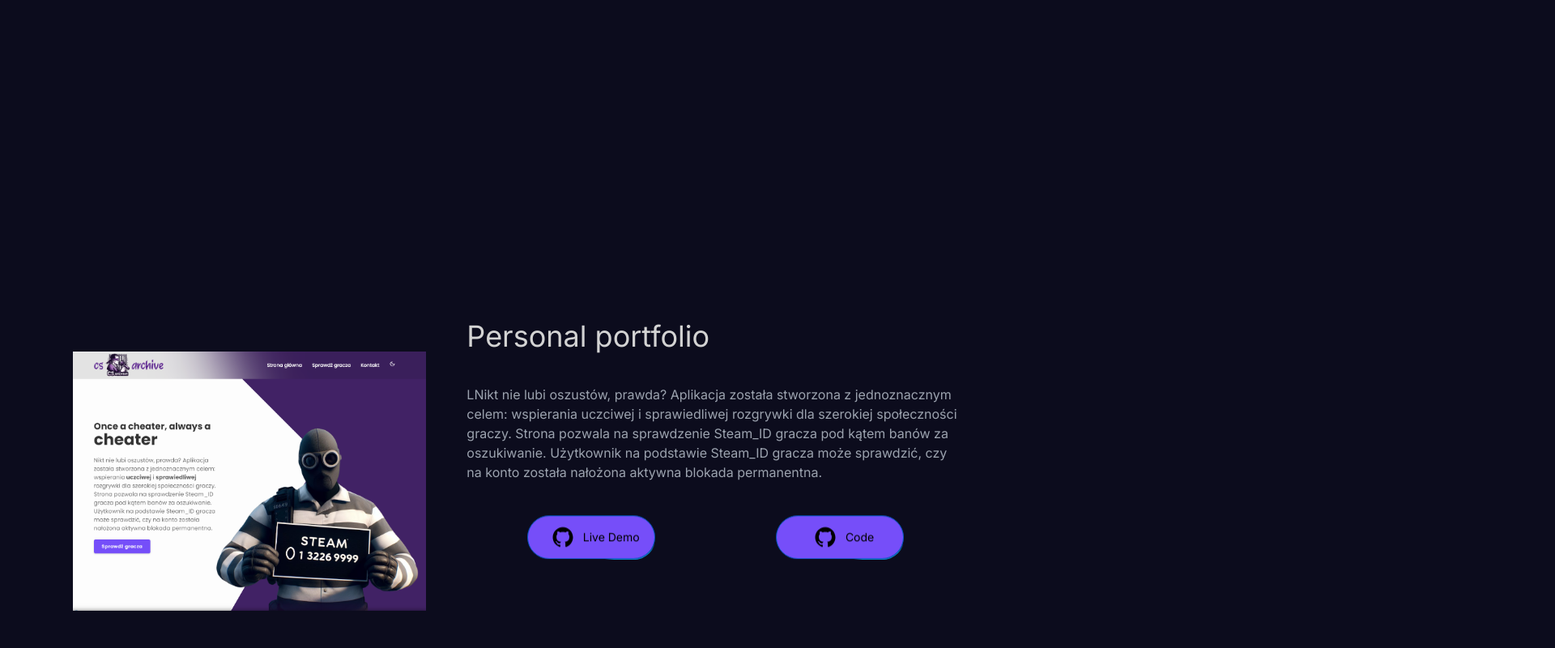
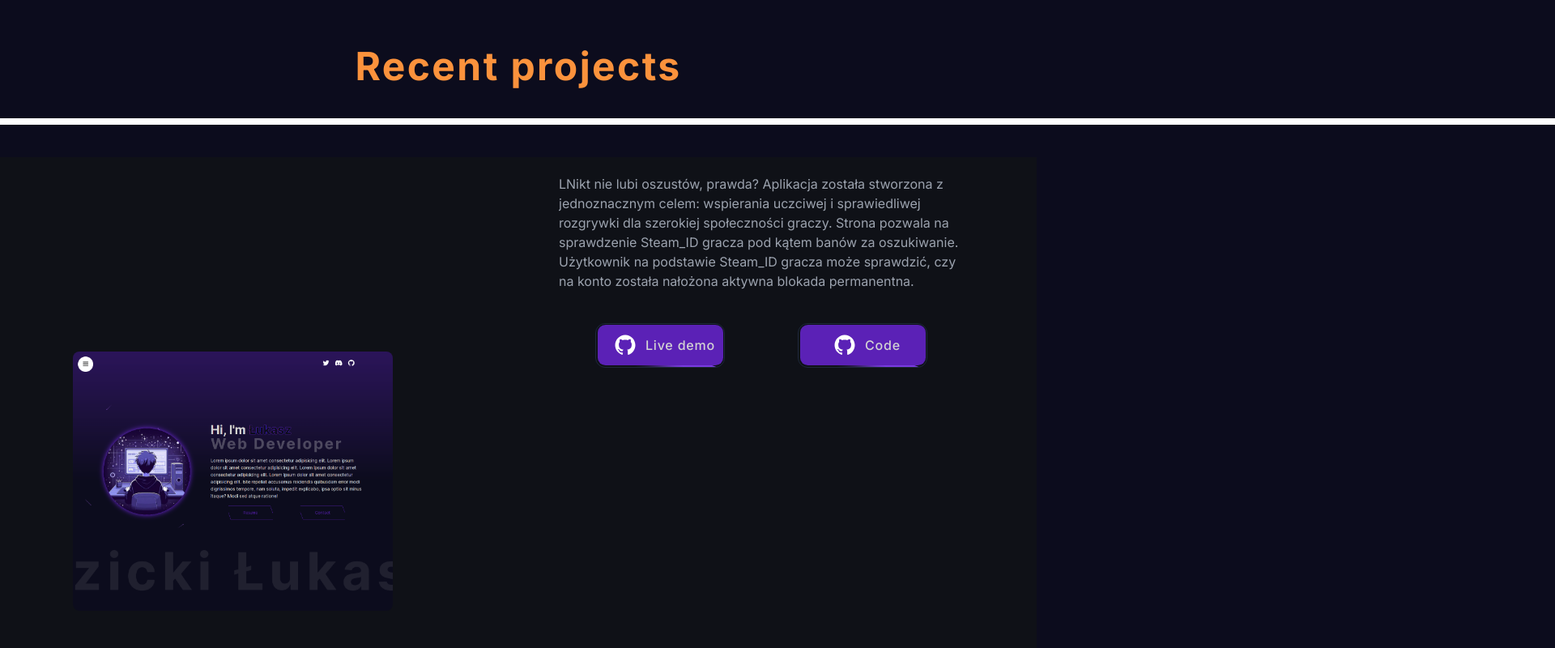
Before and after one commit to sdnn44/portfolio, a Next.js app: page / in a window 1280 px wide. Shown: the part 3840-4640 px from the top of the page at 81% size, 1920 px wide, since content can reach past the window. Built offline with nearby package versions, Linux system fonts and the light colour scheme.

Commit message:
Added moving border, improved code related to project styles

```diff
--- /dev/null
+++ b/app/components/Button/MovingButton.tsx
@@ -0,0 +1,31 @@
+import { cn } from '@/app/utils/cn';
+import React from 'react'
+
+type Props = {}
+
+export default function MovingButton({
+    children,
+    className,
+    borderClassName,
+}: {
+    children: React.ReactNode;
+    className: string;
+    borderClassName: string;
+}) {
+    return (
+        <div className="mx-auto w-40 flex items-center justify-center">
+            <div className="relative z-10 flex w-full cursor-pointer items-center overflow-hidden rounded-xl border border-slate-800 p-[1.5px]">
+                <div className={cn(
+                    "animate-rotate absolute inset-0 h-full w-full rounded-full",
+                    borderClassName
+                )}>
+                </div>
+                <div className={cn(
+                    "relative z-20 flex items-center justify-center w-full rounded-[0.60rem]",
+                    className
+                )}>
+                    {children}</div>
+            </div>
+        </div>
+    )
+}
--- a/app/components/Project/Project.tsx
+++ b/app/components/Project/Project.tsx
@@ -20,6 +20,7 @@ export default function Project() {
     const [activeCard, setActiveCard] = React.useState(0);
 
     const portfolioItems = portfolioProjects.length;
+
     useMotionValueEvent(scrollYProgress, "change", (latest) => {
         const cardsBreakpoints = portfolioProjects.map((_, index) => index / portfolioItems);
         const closestBreakpointIndex = cardsBreakpoints.reduce(
--- a/app/components/Project/ProjectSection.tsx
+++ b/app/components/Project/ProjectSection.tsx
@@ -3,15 +3,19 @@
 import React, { useRef } from 'react';
 import Image from 'next/image';
 import { motion, useMotionValueEvent, useScroll, useSpring, useTransform } from "framer-motion";
-import { Button } from '../ui/moving-border';
 import { SocialIcon } from 'react-social-icons';
 import { DirectionAwareHover } from '../ui/direction-aware-hover';
+import { IconType } from 'react-icons';
+import MovingButton from '../Button/MovingButton';
+
+import { projectStyles } from '../../utils/project-themes';
 
 interface Project {
     id: number;
     title: string;
     img: string;
     description: string;
+    tech: IconType[];
     buttonBackground?: string;
 }
 
@@ -20,24 +24,6 @@ interface SectionProps {
     activeCard: number;
 }
 
-const backgroundColors = [
-    "rgb(12, 12, 29)",
-    "rgb(43, 22, 67)",
-    "rgb(27, 26, 33)",
-    "rgb(15, 17, 23)",
-    // "rgb(43,22,67)",
-    "var(--neutral-900)",
-];
-
-const buttonBackground = [
-    "bg-[#764ef9]",
-    "bg-[#764ef9]",
-    "bg-[#0057be]",
-    "bg-[#6b21a8]",
-    "bg-[#0057be]",
-    "bg-[#6b21a8]",
-];
-
 const ProjectSection = ({ project, activeCard }: SectionProps) => {
     const ref = useRef<HTMLDivElement | any>(null);
 
@@ -45,7 +31,8 @@ const ProjectSection = ({ project, activeCard }: SectionProps) => {
         target: ref,
     });
 
-    console.log(project);
+    const projectStyle = projectStyles[(activeCard) % projectStyles.length];
+    const projectStyleVar = projectStyles[project.id - 1];
 
     const y = useTransform(scrollYProgress, [0, 1], [-300, 300]);
     return (
@@ -54,34 +41,43 @@ const ProjectSection = ({ project, activeCard }: SectionProps) => {
                 initial={{ opacity: 0 }}
                 animate={{
                     opacity: 1,
-                    backgroundColor: backgroundColors[(activeCard) % backgroundColors.length],
+                    backgroundColor: projectStyle.backgroundColors,
                 }}
                 className='flex justify-center items-center w-full h-full overflow-hidden'>
                 <div className="h-full max-w-[1100px] m-auto flex gap-[50px] flex-row items-center justify-center z-0">
-                    <div ref={ref} className="flex h-2/5 z-0">
-                        {/* <DirectionAwareHover imageUrl={`/${project.img}`}>
-                            <h1>{project.title}</h1>
-                        </DirectionAwareHover> */}
-                        <Image src={`/${project.img}`} alt={project.title} width={1249} height={916} className={`z-0 object-cover w-full h-full`} />
+                    <div ref={ref} className="flex h-2/5 w-1/2 z-0">
+                        <DirectionAwareHover imageUrl={`/${project.img}`}>
+                            <div className='space-y-5'>
+                                <h1 className='text-2xl font-bold'>{project.title}</h1>
+                                <div className='flex items-center gap-5'>
+                                    {project.tech.map((Icon, index) => {
+                                        return (
+                                            <Icon
+                                                className='w-7 h-7'
+                                                key={index}
+                                            />
+                                        )
+                                    })}
+                                </div>
+                            </div>
+                        </DirectionAwareHover>
+                        {/* <Image src={`/${project.img}`} alt={project.title} width={1249} height={916} className={`z-0 object-cover w-full h-full`} /> */}
                     </div>
                     <motion.div style={{ y }} className='flex flex-1 flex-col gap-[40px] overflow-hidden'>
-                        <h2 className='text-4xl text-bold'>{project.title}</h2>
+                        <div className='flex flex-row items-center gap-2'>
+                            <h2 className={`text-4xl text-bold underline underline-offset-4 ${projectStyleVar.underlineColors}`}>{project.title}</h2>
+                            <span className={`text-4xl text-bold ${projectStyleVar.closeTag}`}>{'/>'}</span>
+                        </div>
                         <p className='text-md text-gray-400'>{project.description}</p>
                         <div className='flex justify-around'>
-                            <Button
-                                borderRadius="1.75rem"
-                                className={`${buttonBackground[project.id - 1]} text-black border-[#0057be]`}
-                            >
-                                <SocialIcon url="https://github.com" fgColor='black' bgColor='transparent' />
-                                Live Demo
-                            </Button>
-                            <Button
-                                borderRadius="1.75rem"
-                                className={`${buttonBackground[project.id - 1]} text-black border-[#0057be]`}
-                            >
-                                <SocialIcon url="https://github.com" fgColor='black' bgColor='transparent' />
-                                Code
-                            </Button>
+                            <MovingButton className={`${projectStyleVar.buttonBackground} duration-300 ease-in-out ${projectStyleVar.buttonBackgroundHover}`} borderClassName={`${projectStyleVar.border}`}>
+                                <SocialIcon url="https://github.com" fgColor='white' bgColor='transparent' />
+                                <span className='flex tracking-wider font-medium'>Live demo</span>
+                            </MovingButton>
+                            <MovingButton className={`${projectStyleVar.buttonBackground} duration-300 ease-in-out ${projectStyleVar.buttonBackgroundHover}`} borderClassName={`${projectStyleVar.border}`}>
+                                <SocialIcon url="https://github.com" fgColor='white' bgColor='transparent' />
+                                <span className='flex tracking-wider font-medium'>Code</span>
+                            </MovingButton>
                         </div>
                     </motion.div>
                 </div>
--- a/app/components/ui/direction-aware-hover.tsx
+++ b/app/components/ui/direction-aware-hover.tsx
@@ -66,13 +66,13 @@ export const DirectionAwareHover = ({
             onMouseEnter={handleMouseEnter}
             ref={ref}
             className={cn(
-                "md:h-96 w-60 h-60 md:w-96 bg-transparent rounded-lg overflow-hidden group/card relative",
+                "bg-transparent rounded-lg overflow-hidden group/card relative cursor-pointer",
                 className
             )}
         >
             <AnimatePresence mode="wait">
                 <motion.div
-                    className="relative h-full w-full"
+                    className="relative h-full w-full "
                     initial="initial"
                     whileHover={direction}
                     exit="exit"
@@ -80,7 +80,7 @@ export const DirectionAwareHover = ({
                     <motion.div className="group-hover/card:block hidden absolute inset-0 w-full h-full bg-black/40 z-10 transition duration-500" />
                     <motion.div
                         variants={variants}
-                        className="h-full w-full relative bg-gray-50 dark:bg-black"
+                        className="h-full w-full relative bg-gray-50 dark:bg-black "
                         transition={{
                             duration: 0.2,
                             ease: "easeOut",
@@ -89,11 +89,11 @@ export const DirectionAwareHover = ({
                         <Image
                             alt="image"
                             className={cn(
-                                "h-full w-full object-cover scale-[1.15]",
+                                "h-full w-full object-cover",
                                 imageClassName
                             )}
-                            width="1000"
-                            height="1000"
+                            width={2000}
+                            height={2000}
                             src={imageUrl}
                         />
                     </motion.div>
@@ -104,7 +104,7 @@ export const DirectionAwareHover = ({
                             ease: "easeOut",
                         }}
                         className={cn(
-                            "text-white absolute bottom-4 left-4 z-40",
+                            "text-white tracking-wide absolute bottom-4 left-4 z-40",
                             childrenClassName
                         )}
                     >
@@ -126,16 +126,16 @@ const variants = {
         y: 0,
     },
     top: {
-        y: 20,
+        x: -5,
     },
     bottom: {
-        y: -20,
+        x: -5,
     },
     left: {
-        x: 20,
+        x: -5,
     },
     right: {
-        x: -20,
+        x: -5,
     },
 };
 
@@ -151,15 +151,15 @@ const textVariants = {
         opacity: 0,
     },
     top: {
-        y: -20,
+        x: 20,
         opacity: 1,
     },
     bottom: {
-        y: 2,
+        x: 20,
         opacity: 1,
     },
     left: {
-        x: -2,
+        x: 20,
         opacity: 1,
     },
     right: {
--- a/app/components/ui/moving-border.tsx
+++ b/app/components/ui/moving-border.tsx
@@ -32,7 +32,7 @@ export function Button({
     return (
         <Component
             className={cn(
-                "bg-transparent relative text-xl  h-14 w-40 p-[1px] overflow-hidden ",
+                "bg-transparent relative text-xl h-14 w-40 p-[1px] overflow-hidden ",
                 containerClassName
             )}
             style={{
--- /dev/null
+++ b/app/utils/project-themes.js
@@ -0,0 +1,50 @@
+export const projectStyles = [
+    {
+        backgroundColors: "rgb(12, 12, 29)",
+        buttonBackground: "bg-[#5b21b6]",
+        buttonBackgroundHover: "hover:bg-[#471a8f]",
+        underlineColors: "decoration-[#5b21b6]",
+        closeTag: "text-[#5b21b6]",
+        border: "bg-[conic-gradient(#7a3ae1_20deg,transparent_120deg)]",
+    },
+    {
+        backgroundColors: "rgb(43, 22, 67)",
+        buttonBackground: "bg-[#764ef9]",
+        buttonBackgroundHover: "hover:bg-[#4f36a3]",
+        underlineColors: "decoration-[#764ef9]",
+        closeTag: "text-[#764ef9]",
+        border: "bg-[conic-gradient(#9375f7_20deg,transparent_120deg)]",
+    },
+    {
+        backgroundColors: "rgb(27, 26, 33)",
+        buttonBackground: "bg-[#0057be]",
+        buttonBackgroundHover: "hover:bg-[#023c82]",
+        underlineColors: "decoration-[#0057be]",
+        closeTag: "text-[#0057be]",
+        border: "bg-[conic-gradient(#4191f2_20deg,transparent_120deg)]",
+    },
+    {
+        backgroundColors: "rgb(15, 17, 23)",
+        buttonBackground: "bg-[#6b21a8]",
+        buttonBackgroundHover: "hover:bg-[#4a1576]",
+        underlineColors: "decoration-[#6b21a8]",
+        closeTag: "text-[#6b21a8]",
+        border: "bg-[conic-gradient(#9b3ce9_20deg,transparent_120deg)]",
+    },
+    {
+        backgroundColors: "var(--neutral-900)",
+        buttonBackground: "bg-[#0057be]",
+        buttonBackgroundHover: "hover:bg-[#033f88]",
+        underlineColors: "decoration-[#0057be]",
+        closeTag: "text-[#0057be]",
+        border: "bg-[conic-gradient(#4191f2_20deg,transparent_120deg)]",
+    },
+    {
+        backgroundColors: "rgb(12, 12, 29)",
+        buttonBackground: "bg-[#6b21a8]",
+        buttonBackgroundHover: "hover:bg-[#4d147b]",
+        underlineColors: "decoration-[#6b21a8]",
+        closeTag: "text-[#6b21a8]",
+        border: "bg-[conic-gradient(#7a3ae1_20deg,transparent_120deg)]",
+    },
+];
--- a/app/utils/projects.ts
+++ b/app/utils/projects.ts
@@ -1,53 +1,56 @@
+import { IconType } from "react-icons";
+import { SiNextdotjs, SiReact, SiReactquery, SiSupabase, SiTailwindcss } from "react-icons/si";
+
 interface Project {
   id: number;
   title: string;
   img: string;
   description: string;
-  buttonBackground?: string;
+  tech: IconType[];
 }
 
 const portfolioProjects: Project[] = [
   {
     id: 1,
     title: "Personal portfolio",
-    img: "cs-archive-preview1.png",
+    img: "portfolio-preview1.png",
     description: "LNikt nie lubi oszustów, prawda? Aplikacja została stworzona z jednoznacznym celem: wspierania uczciwej i sprawiedliwej rozgrywki dla szerokiej społeczności graczy. Strona pozwala na sprawdzenie Steam_ID gracza pod kątem banów za oszukiwanie. Użytkownik na podstawie Steam_ID gracza może sprawdzić, czy na konto została nałożona aktywna blokada permanentna.",
-    buttonBackground: "#764ef9",
+    tech: [SiNextdotjs, SiReactquery, SiSupabase, SiTailwindcss],
   },
   {
     id: 2,
     title: "cs-archive",
     img: "cs-archive-preview1.png",
     description: "Nikt nie lubi oszustów, prawda? Aplikacja została stworzona z jednoznacznym celem: wspierania uczciwej i sprawiedliwej rozgrywki dla szerokiej społeczności graczy. Strona pozwala na sprawdzenie Steam_ID gracza pod kątem banów za oszukiwanie. Użytkownik na podstawie Steam_ID gracza może sprawdzić, czy na konto została nałożona aktywna blokada permanentna.",
-    buttonBackground: 'rgb(118, 78, 249)',
+    tech: [SiNextdotjs, SiReactquery, SiSupabase, SiTailwindcss],
   },
   {
     id: 3,
     title: "messageme",
     img: "messageme-preview1.png",
     description: "Nikt nie lubi oszustów, prawda? Aplikacja została stworzona z jednoznacznym celem: wspierania uczciwej i sprawiedliwej rozgrywki dla szerokiej społeczności graczy. Strona pozwala na sprawdzenie Steam_ID gracza pod kątem banów za oszukiwanie. Użytkownik na podstawie Steam_ID gracza może sprawdzić, czy na konto została nałożona aktywna blokada permanentna.",
-    buttonBackground: "#0057be",
+    tech: [SiNextdotjs, SiReactquery, SiSupabase, SiTailwindcss],
   },
   {
     id: 4,
     title: "twitchify",
     img: "twitchify-preview1.png",
     description: "Nikt nie lubi oszustów, prawda? Aplikacja została stworzona z jednoznacznym celem: wspierania uczciwej i sprawiedliwej rozgrywki dla szerokiej społeczności graczy. Strona pozwala na sprawdzenie Steam_ID gracza pod kątem banów za oszukiwanie. Użytkownik na podstawie Steam_ID gracza może sprawdzić, czy na konto została nałożona aktywna blokada permanentna.",
-    buttonBackground: "#6b21a8",
+    tech: [SiNextdotjs, SiReactquery, SiSupabase, SiTailwindcss],
   },
   {
     id: 5,
     title: "task-manager",
     img: "cs-archive-preview1.png",
     description: "Nikt nie lubi oszustów, prawda? Aplikacja została stworzona z jednoznacznym celem: wspierania uczciwej i sprawiedliwej rozgrywki dla szerokiej społeczności graczy. Strona pozwala na sprawdzenie Steam_ID gracza pod kątem banów za oszukiwanie. Użytkownik na podstawie Steam_ID gracza może sprawdzić, czy na konto została nałożona aktywna blokada permanentna.",
-    buttonBackground: "#764ef9"
+    tech: [SiNextdotjs, SiReactquery, SiSupabase, SiTailwindcss],
   },
   {
     id: 6,
     title: "Personal portfolio",
     img: "cs-archive-preview1.png",
     description: "LNikt nie lubi oszustów, prawda? Aplikacja została stworzona z jednoznacznym celem: wspierania uczciwej i sprawiedliwej rozgrywki dla szerokiej społeczności graczy. Strona pozwala na sprawdzenie Steam_ID gracza pod kątem banów za oszukiwanie. Użytkownik na podstawie Steam_ID gracza może sprawdzić, czy na konto została nałożona aktywna blokada permanentna.",
-    buttonBackground: "#764ef9",
+    tech: [SiNextdotjs, SiReactquery, SiSupabase, SiTailwindcss],
   },
 ];
 
--- a/tailwind.config.ts
+++ b/tailwind.config.ts
@@ -13,6 +13,15 @@ const config: Config = {
   ],
   theme: {
     extend: {
+      animation: {
+        rotate: "rotate 10s linear infinite",
+      },
+      keyframes: {
+        rotate: {
+          "0%": { transform: "rotate(0deg) scale(10)" },
+          "100%": { transform: "rotate(-360deg) scale(10)" },
+        },
+      },
       colors: {
         'regal-blue': '#243c5a',
       },
```
Also changed, not shown: public/portfolio-preview1.png (added).
